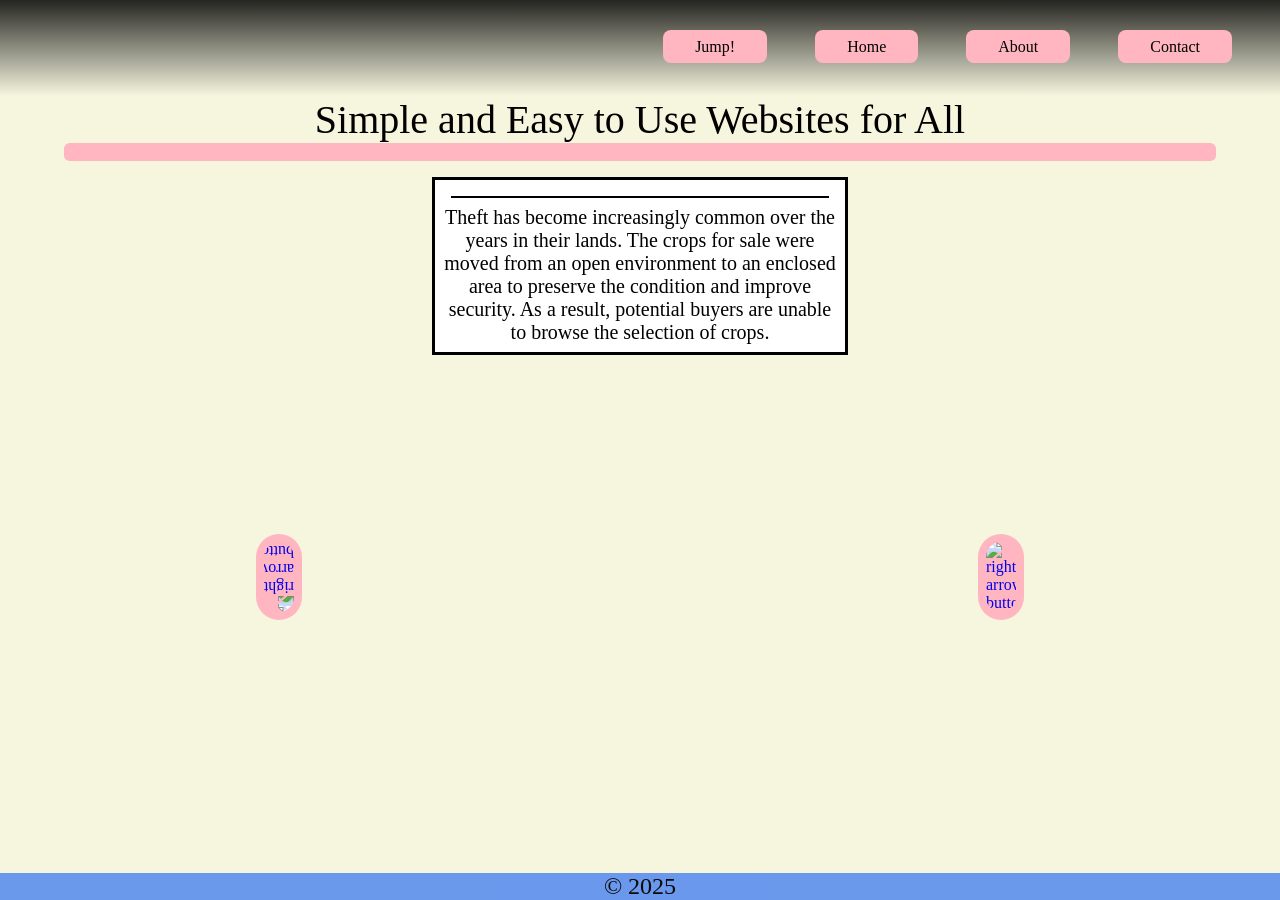
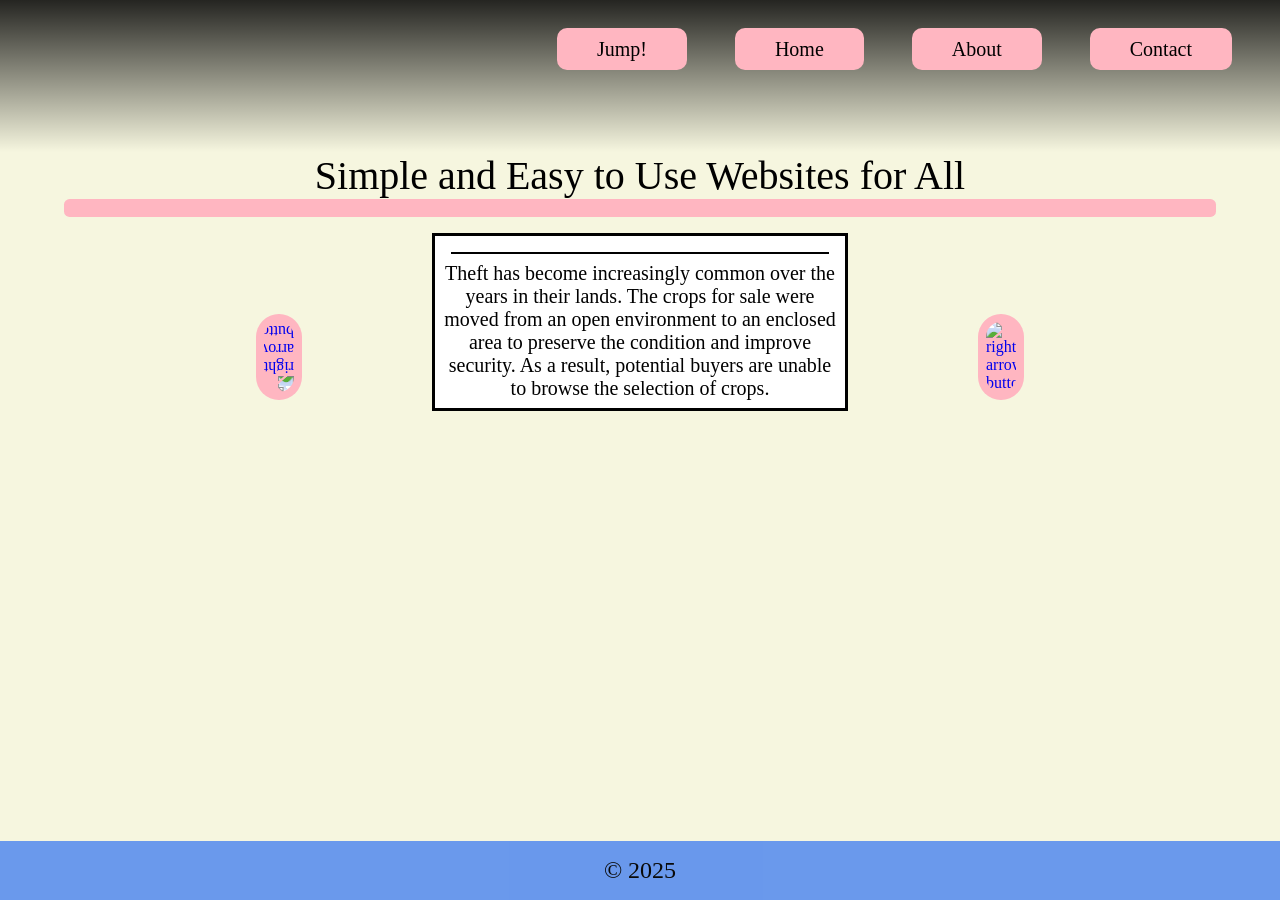

part 1 of site fixes

--- a/study3pg1.css
+++ b/study3pg1.css
@@ -28,7 +28,7 @@ ol, ul {
 }
 header{
     background-image: linear-gradient(to bottom, rgba(0, 0, 0, 85%), rgba(-1, 0, 0, 0));
-    height: 6em;
+    height: 9.5em;
 }
 .logo:hover {
     background-color: transparent;
@@ -74,7 +74,9 @@ header a{
     border-radius: .5em;
     position: relative;
     z-index: 2;
-}.dropdown li {
+    font-size: 20px;
+}
+.dropdown li {
 	padding: 1rem;
 	padding-right: 0;
 }
@@ -87,7 +89,7 @@ nav ul li ul {
     top: -10px;
     z-index: 1;
     display: none;
-    width: 135px;
+    width: 156px;
     background-color: cornflowerblue;
     padding-top: 2.6em;
     border-radius: .5em;
@@ -99,7 +101,7 @@ nav ul li ul {
 	display: block;
   }
 h1 {
-	font-size: 3em;
+	font-size: 4em;
     width: fit-content;
     margin-left: auto;
     margin-right: auto;
@@ -160,7 +162,7 @@ p {
     padding: .5em;
     border-radius: 2em;
     position: absolute;
-    bottom: 280px;
+    bottom: 500px;
     left: 20%;
     rotate: 180deg;
 }
@@ -171,7 +173,7 @@ p {
     padding: .5em;
     border-radius: 2em;
     position: absolute;
-    bottom: 280px;
+    bottom: 500px;
     right: 20%;
 }
 header a:hover {
@@ -192,6 +194,7 @@ footer {
     width: 100%;
     background-color: cornflowerblue;
     opacity: .96;
+    padding: 1em 0;
 }
 footer p {
     width: 200px;
